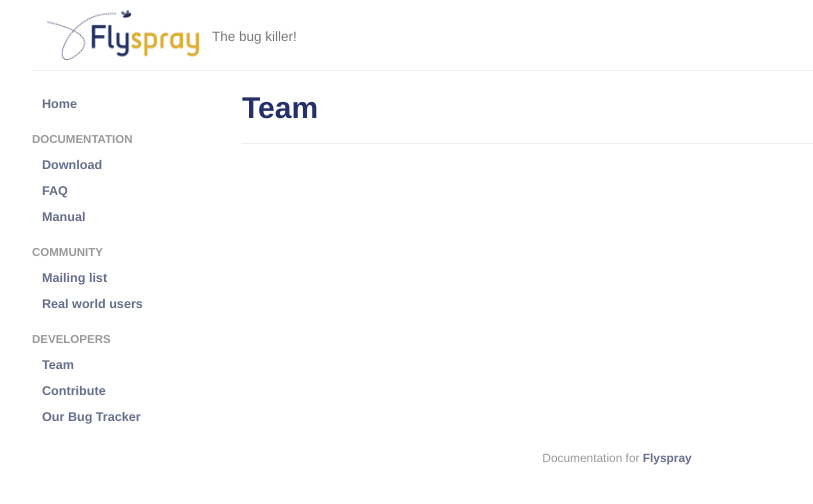
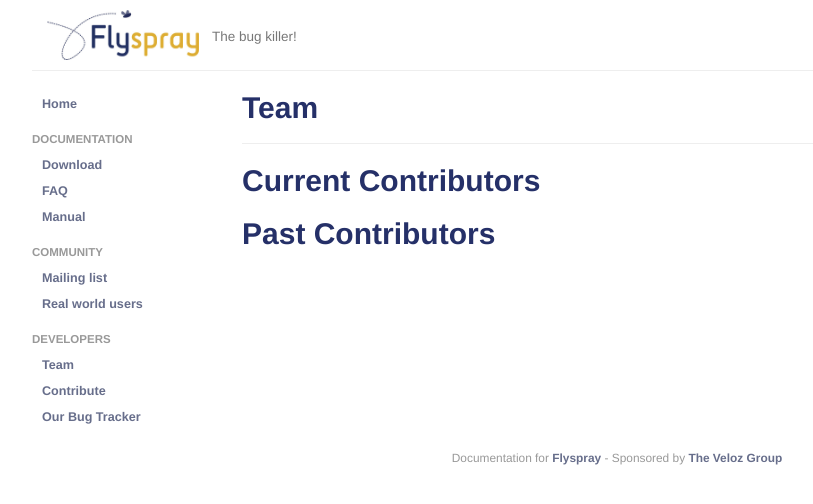
Before and after one commit to flyspray/flyspray.github.io, a Jekyll site: the page built from _devel/team.md, in a window 1280 px wide. Shown: the top 504 px of the page, without its empty margins (23-836 px from the left). Built offline with Jekyll 4.4.1, drawn with Linux system fonts in a browser that asks for light colours; nearby versions of some CDN libraries; Markdown is read by kramdown in place of the engine named in the settings.

Commit message:
Small fixes

```diff
--- a/_devel/team.md
+++ b/_devel/team.md
@@ -3,3 +3,7 @@ layout: page
 title: "Team"
 order: 0
 ---
+
+## Current Contributors
+
+## Past Contributors
--- a/_includes/footer.html
+++ b/_includes/footer.html
@@ -1 +1 @@
-Documentation for <a href="{% if site.codeurl %}{{ site.codeurl }}{% else %}{{ site.baseurl }}{% endif %}">{{ site.title }}</a>
+Documentation for <a href="{% if site.codeurl %}{{ site.codeurl }}{% else %}{{ site.baseurl }}{% endif %}">{{ site.title }}</a> - Sponsored by <a href="http://www.thevelozgroup.com/">The Veloz Group</a>
```
Also changed, not shown: index.md (+1 -1 lines), README.md, _config.yml (line endings or trailing spaces).
